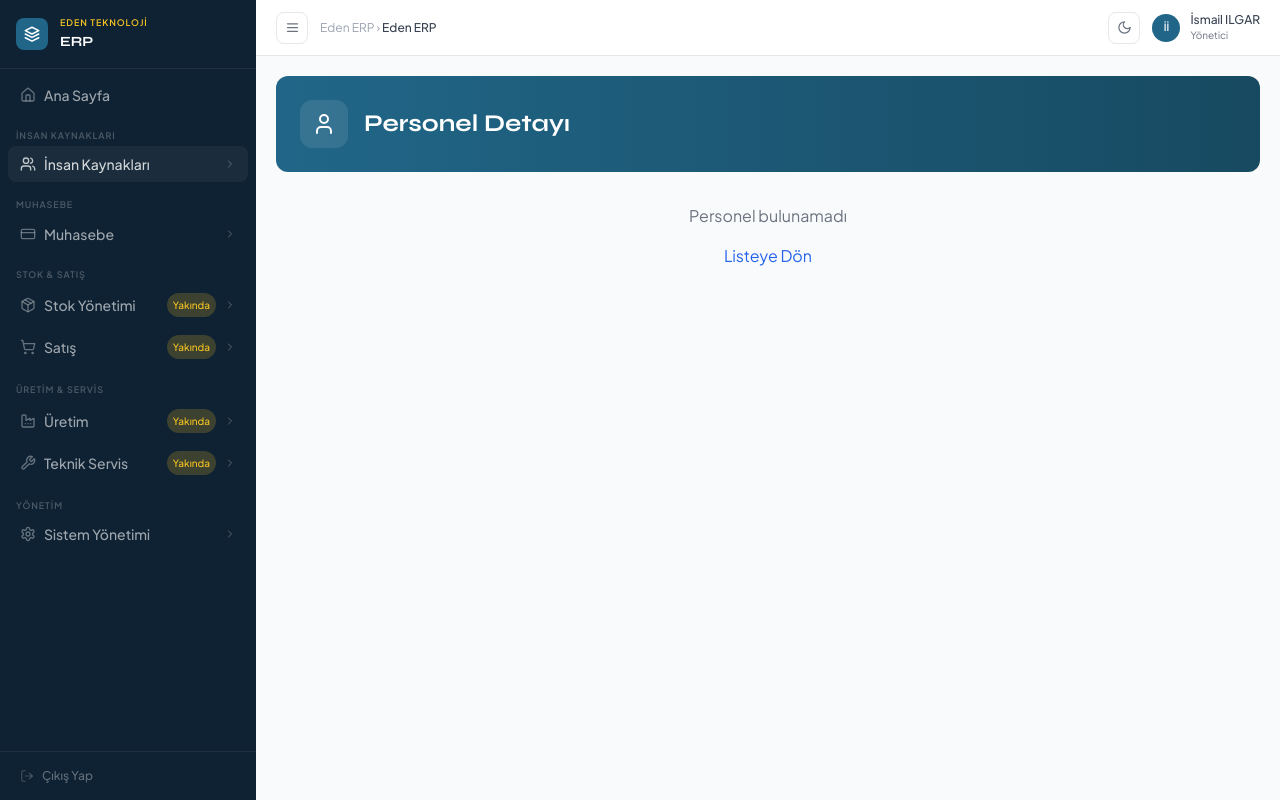
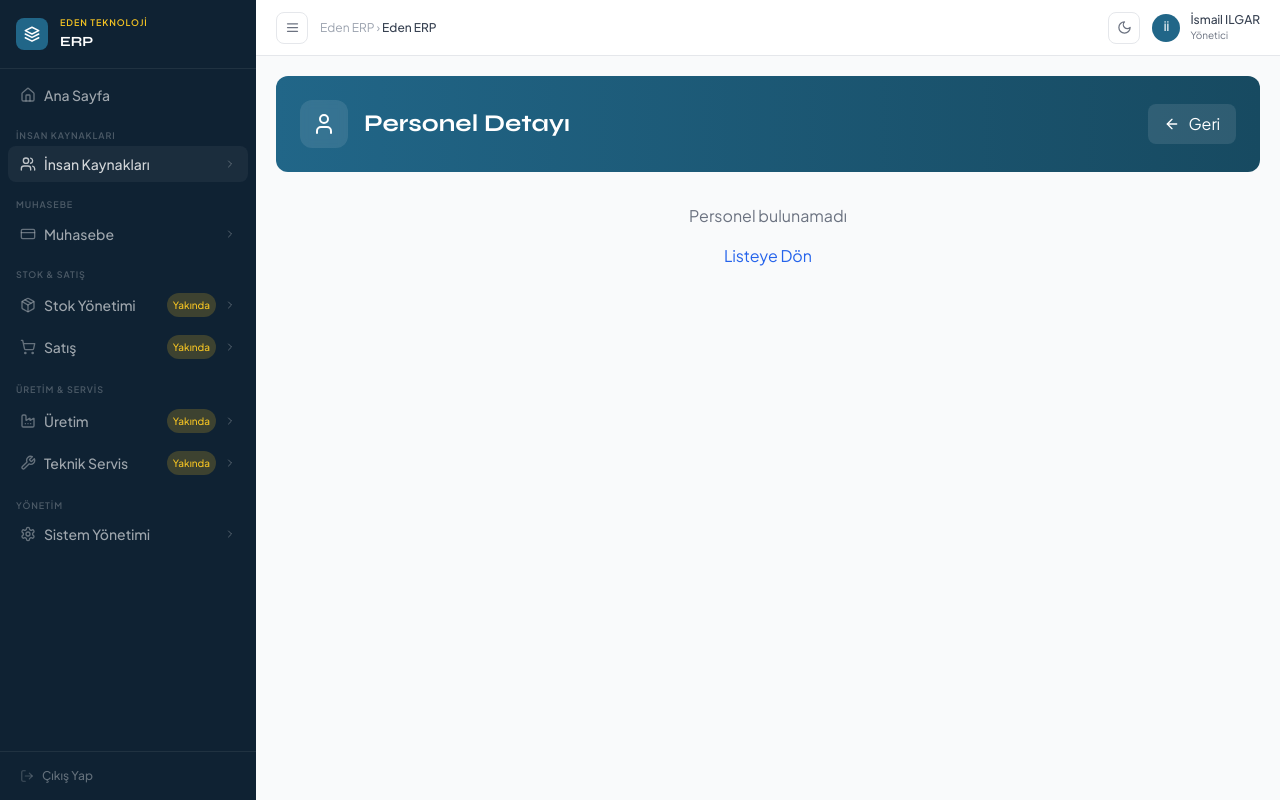
Before and after one commit to ismailthedrizzt/eden-erp, a Next.js app: page /app/ik/personel/1 in a window 1280 px wide. Built offline with nearby package versions, Linux system fonts and the light colour scheme; no server answers; the database is empty.

Commit message:
fix: Add required mode prop to PageBanner in personel detail page

```diff
--- a/app/app/ik/personel/[id]/page.tsx
+++ b/app/app/ik/personel/[id]/page.tsx
@@ -96,7 +96,12 @@ export default function PersonelDetayPage() {
   if (loading) {
     return (
       <>
-        <PageBanner title="Personel Detayı" icon={<User size={24} />} />
+        <PageBanner
+          mode="form"
+          title="Personel Detayı"
+          icon={<User size={24} />}
+          onBackClick={() => router.push('/app/ik/personel')}
+        />
         <div className="mt-8 flex items-center justify-center">
           <Loader2 className="animate-spin text-blue-600" size={32} />
         </div>
@@ -107,7 +112,12 @@ export default function PersonelDetayPage() {
   if (!personel) {
     return (
       <>
-        <PageBanner title="Personel Detayı" icon={<User size={24} />} />
+        <PageBanner
+          mode="form"
+          title="Personel Detayı"
+          icon={<User size={24} />}
+          onBackClick={() => router.push('/app/ik/personel')}
+        />
         <div className="mt-8 text-center">
           <p className="text-gray-500 dark:text-gray-400">Personel bulunamadı</p>
           <button
```
